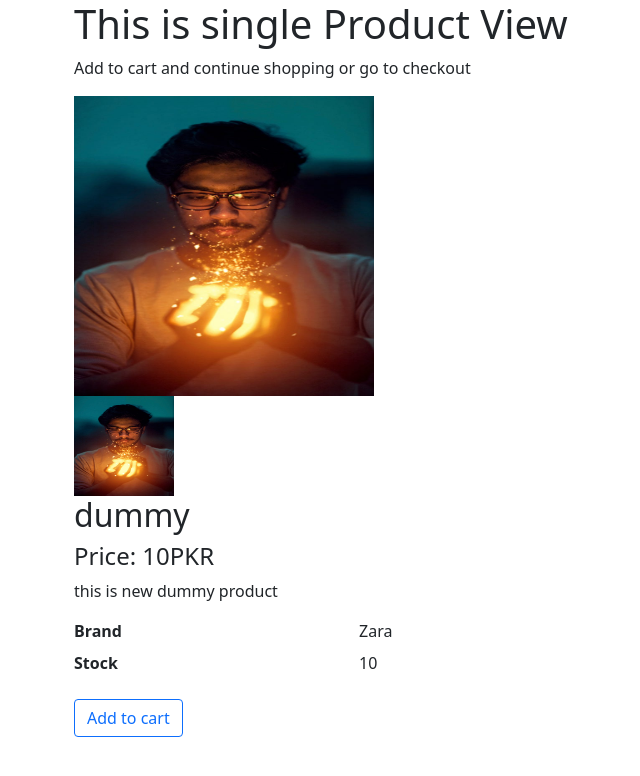
After one commit to mzaman21/Product-Retrieval-by-Image-Recognition-, a Django app: a page that uses app/templates/single_product.html in a window 1280 px wide. The commit adds this page. Shown: the top 776 px of the page, without its empty margins (8-648 px from the left). Run offline with Django 4.2, Linux system fonts and the light colour scheme; data comes from the database, SQL or seed files in the repository; both versions use the stored data as it was after the commit.

Commit message:
Product displayd on home page and single product view

```diff
--- a/app/models.py
+++ b/app/models.py
@@ -1,6 +1,9 @@
 from django.db import models
 
 # Create your models here.
+from django.utils.text import slugify
+
+
 class Brand(models.Model):
     Brand_id = models.AutoField
     Brand_Name = models.CharField(max_length=20)
@@ -22,8 +25,12 @@ class Product(models.Model):
     Product_Category = models.CharField(max_length=20)
     Product_Description = models.TextField(max_length=50)
     Product_Stock = models.IntegerField(default=0)
+    slug = models.SlugField(unique=True, null=True, blank=True)
     Product_Brand = models.ForeignKey(Brand, on_delete=models.CASCADE)
 
+    def save(self , *args , **kwargs):
+        self.slug = slugify(self.Product_Name)
+        super(Product ,self).save(*args , **kwargs)
     def __str__(self):
         return self.Product_Name
 
--- /dev/null
+++ b/app/templates/single_product.html
@@ -0,0 +1,35 @@
+{% extends 'base.html' %}
+{% block title %}Brand Dashboard{% endblock title %}
+{% block main_content %}
+    <div class="container-md">
+        <h1>This is single Product View</h1>
+        <p>Add to cart and continue shopping or go to checkout </p>
+    <div class="img-big-wrap">
+      <div> <a href="#"><img src="/media/{{FeaturedImage.Product_Image}}" width="300" height="300"></a></div>
+    </div> <!-- slider-product.// -->
+    <div class="thumbs-wrap">
+      {% for image in images %}
+      <a href="#" class="item-thumb"> <img src="/media/{{image.Product_Image}}"  width="100" height="100"></a>
+      {% endfor %}
+
+     <h2 class="title">{{product.Product_Name}}</h2>
+    <h4 class="title">Price: {{product.Product_Price}}PKR</h4>
+    <p>{{product.Product_Description}}</p>
+
+
+    <dl class="row">
+      <dt class="col-sm-3">Brand</dt>
+      <dd class="col-sm-9">{{product.Product_Brand}}</dd>
+
+      <dt class="col-sm-3">Stock</dt>
+      <dd class="col-sm-9">{{product.Product_Stock}}</dd>
+    </dl>
+    <a href="#" class="btn  btn-outline-primary"> <span class="text">Add to cart</span> <i class="fas fa-shopping-cart"></i>  </a>
+    </div>
+
+{% endblock main_content %}
+{% block myscripts %}
+
+
+
+{% endblock myscripts %}
--- a/app/urls.py
+++ b/app/urls.py
@@ -11,6 +11,7 @@ urlpatterns = [
     path('product_add/',views.product_add,name='product_add'),
     path('product_delete/',views.product_delete,name='product_delete'),
     path('product_to_update/',views.product_to_update,name='product_to_update'),
-    path('product_update/',views.product_update,name='product_update')
+    path('product_update/',views.product_update,name='product_update'),
+    path('get_single_product/<slug>',views.get_single_product,name='get_single_product')
 
 ]
--- a/app/views.py
+++ b/app/views.py
@@ -7,13 +7,26 @@ from .forms import BrandForm
 from django.contrib import  messages
 from django.core import serializers
 from math import ceil
+from django.template.defaulttags import register
 
 def Index(request):
     products = Product.objects.all()                #retrive all products
     n=len(products)
     nslides = n//4 + ceil((n/4)-(n//4))
-    params={'no_of_slides':nslides, 'range':range(1, nslides), 'product':products}
+    productImages ={}
+    for product in products:
+        ProductImage = PImage.objects.filter(Product=product).values().first()
+        productImages[product.id] = ProductImage
+    print("this is query set")
+    print(productImages)
+    params={'no_of_slides':nslides, 'range':range(1, nslides), 'product':products,"PImage":productImages}
     return render(request, 'index.html',params)
+
+@register.filter
+def get_item(dictionary, key):
+    print("in get item")
+    print(dictionary[key]['Product_Image'])
+    return dictionary[key]['Product_Image']
 
 def brand_register(request):
     if request.method == 'POST':
@@ -126,3 +139,13 @@ def product_update(request):
         Product.objects.filter(id=Pid).update(Product_Name=Product_name,Product_Price=Product_price,Product_Category=Product_category,Product_Description=Product_description
                                               ,Product_Stock=Product_stock)
     return  redirect('brand_dashboard')
+
+
+def get_single_product(request,slug):
+    product = Product.objects.get(slug=slug)
+    FImage = PImage.objects.filter(Product=product).first
+    productsImages = PImage.objects.filter(Product=product)
+    print(productsImages)
+    context = {'product': product, 'FeaturedImage': FImage, 'images': productsImages}
+
+    return render(request, 'single_product.html', context=context)
--- a/product/views.py
+++ b/product/views.py
@@ -1,3 +1,3 @@
 from django.shortcuts import render
-
+from app.models import Product,PImage
 # Create your views here.
```
Also changed, not shown: app/templates/index.html (+5 -4 lines), app/migrations/0014_product_slug.py (added), db.sqlite3, media/Product_Images/Untitled_design_-_2023-04-02T160908.285.png (added), media/Product_Images/Untitled_design_-_2023-04-11T222024.443_1.png (added).
